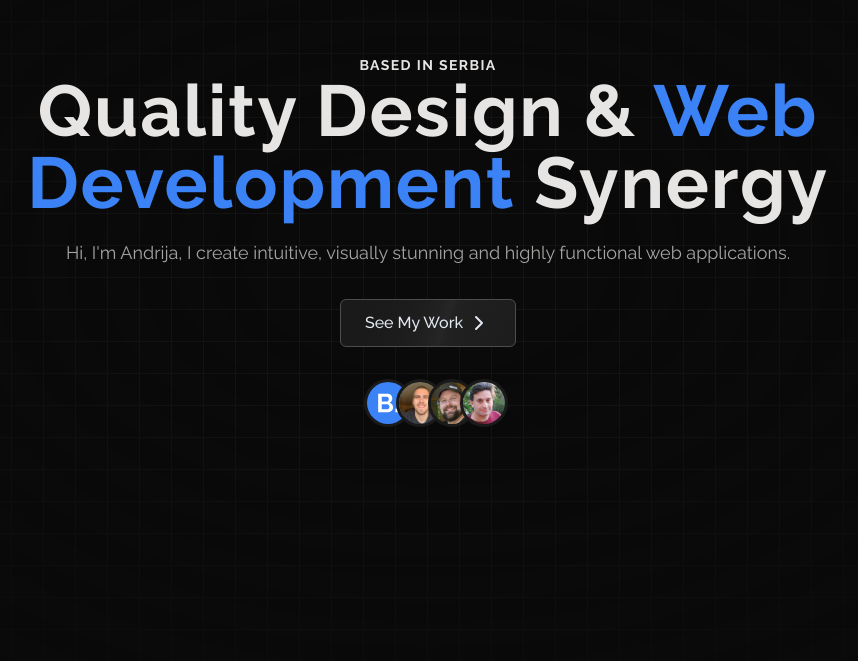
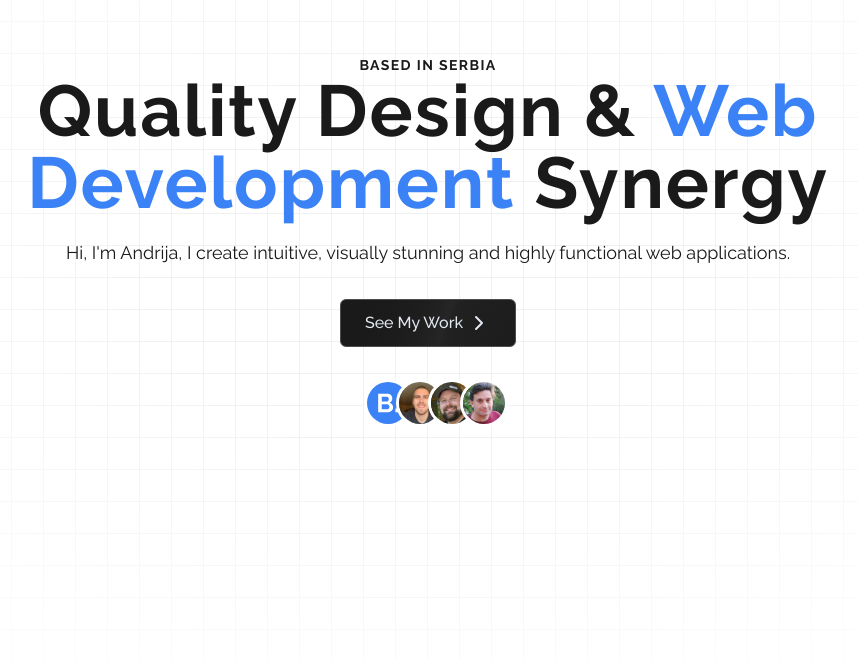
Before and after one commit to jer-in/portfolio-, a Next.js app: page / in a window 1280 px wide. Shown: the part 139-800 px from the top of the page, without its empty margins (212-1070 px from the left). Built offline with nearby package versions, Linux system fonts and the light colour scheme.

Commit message:
Changed default theme to system default

```diff
--- a/app/layout.tsx
+++ b/app/layout.tsx
@@ -18,11 +18,11 @@ export default function RootLayout({
   return (
     <html lang="en" suppressHydrationWarning>
       <body
-        className={`${raleway.className} antialiased bg-dark-100 text-white`}
+        className={`${raleway.className} antialiased bg-white dark:bg-dark-100 text-dark-200 dark:text-stone-200`}
       >
         <ThemeProvider
           attribute="class"
-          defaultTheme="dark"
+          defaultTheme="system"
           enableSystem
           disableTransitionOnChange
         >
```
